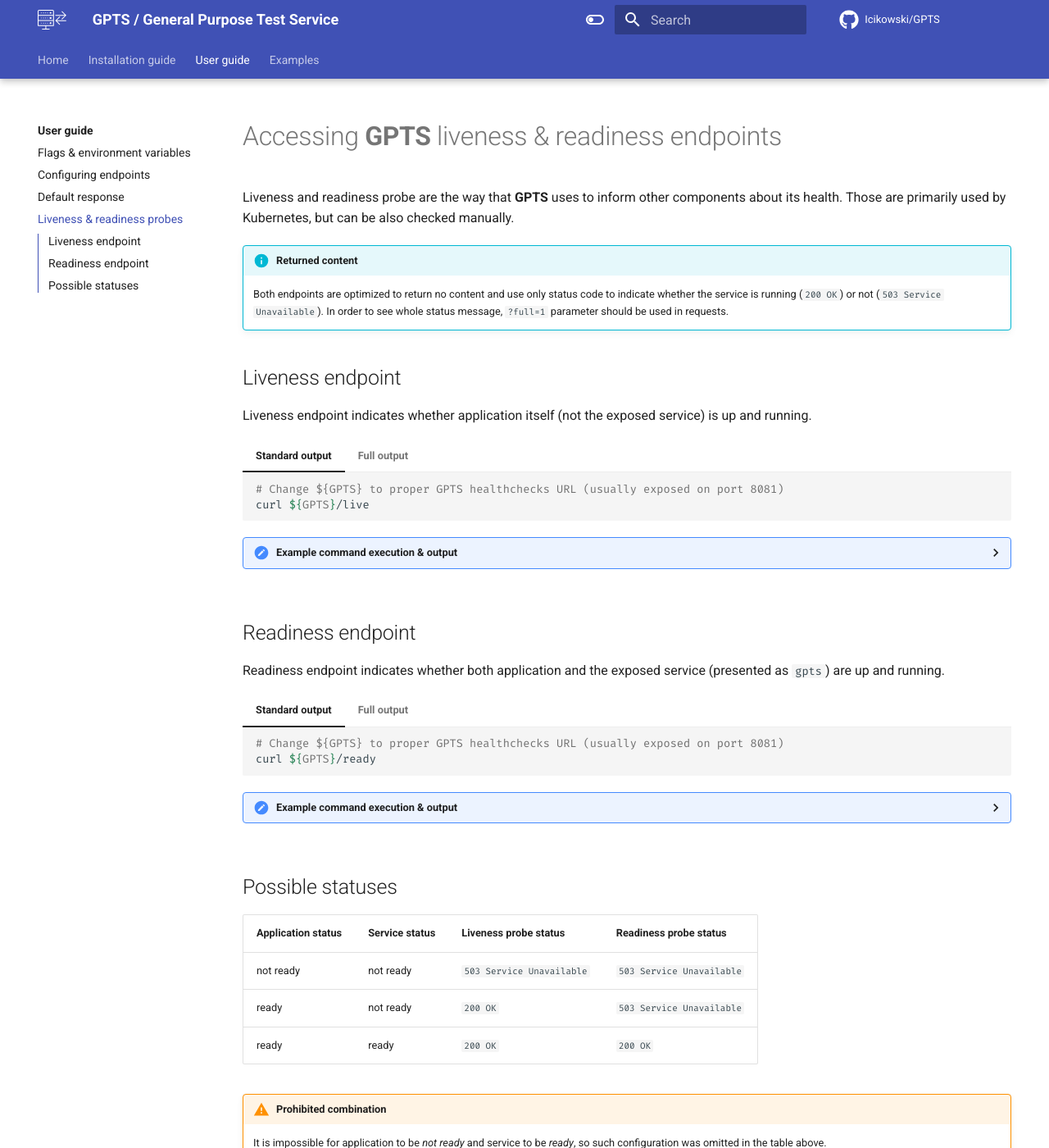
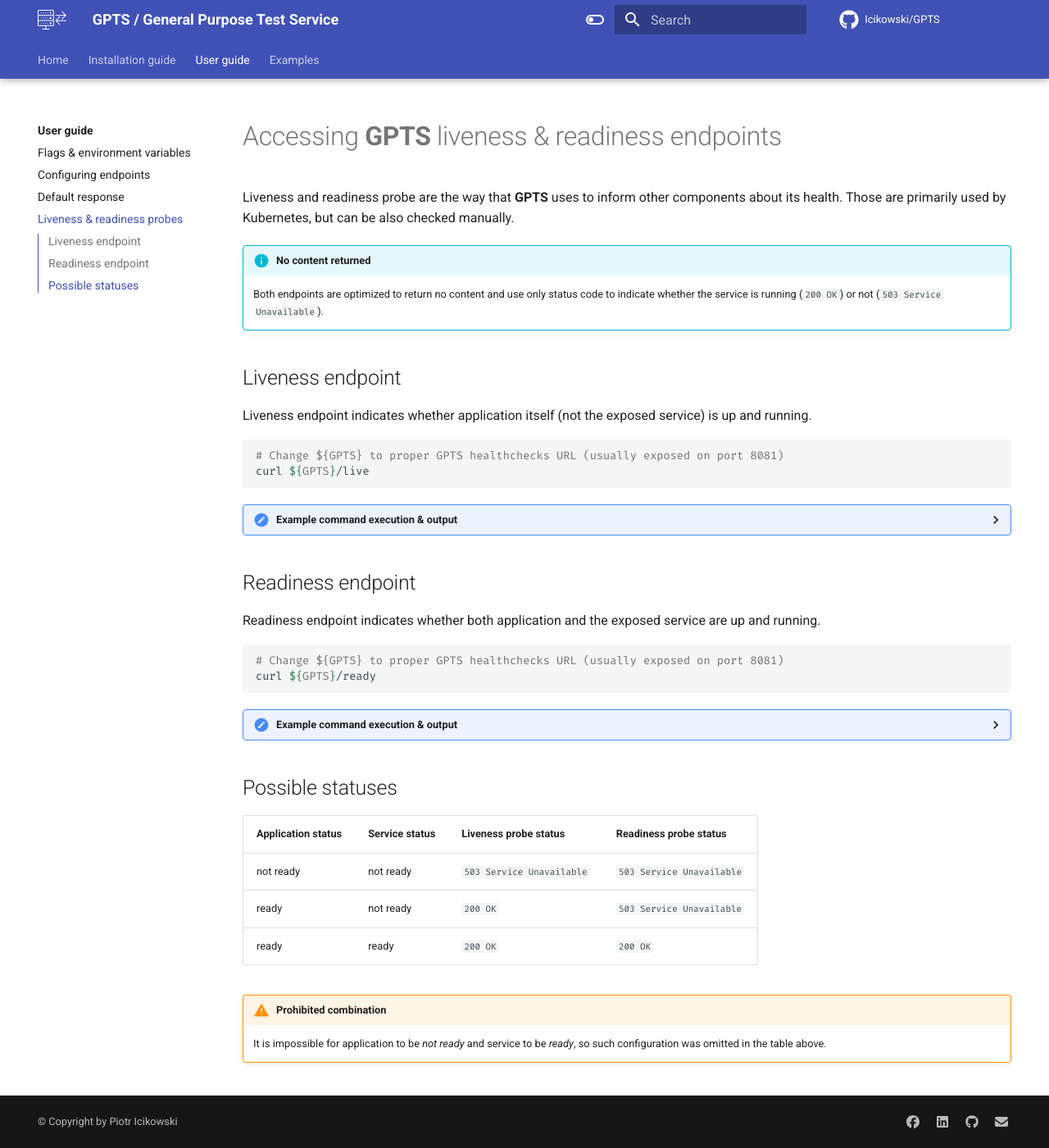
Before and after one commit to Icikowski/GPTS, an MkDocs documentation site: the page built from docs/usage/health.md, in a window 1280 px wide and 1400 px high. Shown: the whole window at 82% size. Built offline with MkDocs 1.6.1 and Material for MkDocs 9.7.7, drawn with Linux system fonts in a browser that asks for light colours; comment, search, counter and statistics services are not loaded.

````diff
--- a/docs/usage/health.md
+++ b/docs/usage/health.md
@@ -6,77 +6,45 @@ title: Liveness & readiness probes
 
 Liveness and readiness probe are the way that **GPTS** uses to inform other components about its health. Those are primarily used by Kubernetes, but can be also checked manually.
 
-!!! info "Returned content"
-    Both endpoints are optimized to return no content and use only status code to indicate whether the service is running (`200 OK`) or not (`503 Service Unavailable`). In order to see whole status message, `?full=1` parameter should be used in requests.
+!!! info "No content returned"
+    Both endpoints are optimized to return no content and use only status code to indicate whether the service is running (`200 OK`) or not (`503 Service Unavailable`).
 
 ## Liveness endpoint
 
 Liveness endpoint indicates whether application itself (not the exposed service) is up and running.
 
-=== "Standard output"
+```bash
+# Change ${GPTS} to proper GPTS healthchecks URL (usually exposed on port 8081)
+curl ${GPTS}/live
+```
+
+???- summary "Example command execution & output"
     ```bash
-    # Change ${GPTS} to proper GPTS healthchecks URL (usually exposed on port 8081)
-    curl ${GPTS}/live
+    curl http://localhost:8081/live -w "${http_code}"
     ```
-
-    ???- summary "Example command execution & output"
-        ```bash
-        curl http://localhost:8081/live -w "${http_code}"
-        ```
-        ```
-        {}
-        200
-        ```
-=== "Full output"
-    ```bash
-    # Change ${GPTS} to proper GPTS healthchecks URL (usually exposed on port 8081)
-    curl ${GPTS}/live?full=1
     ```
-
-    ???- summary "Example command execution & output"
-        ```bash
-        curl http://localhost:8081/live?full=1
-        ```
-        ```json
-        {
-            "application": "OK"
-        }
-        ```
+    {}
+    200
+    ```
 
 ## Readiness endpoint
 
-Readiness endpoint indicates whether both application and the exposed service (presented as `gpts`) are up and running.
+Readiness endpoint indicates whether both application and the exposed service are up and running.
 
-=== "Standard output"
+
+```bash
+# Change ${GPTS} to proper GPTS healthchecks URL (usually exposed on port 8081)
+curl ${GPTS}/ready
+```
+
+???- summary "Example command execution & output"
     ```bash
-    # Change ${GPTS} to proper GPTS healthchecks URL (usually exposed on port 8081)
-    curl ${GPTS}/ready
+    curl http://localhost:8081/ready -w "${http_code}"
     ```
-
-    ???- summary "Example command execution & output"
-        ```bash
-        curl http://localhost:8081/ready -w "${http_code}"
-        ```
-        ```
-        {}
-        200
-        ```
-=== "Full output"
-    ```bash
-    # Change ${GPTS} to proper GPTS healthchecks URL (usually exposed on port 8081)
-    curl ${GPTS}/live?full=1
     ```
-
-    ???- summary "Example command execution & output"
-        ```bash
-        curl http://localhost:8081/live?full=1
-        ```
-        ```json
-        {
-            "application": "OK",
-            "gpts": "OK"
-        }
-        ```
+    {}
+    200
+    ```
 
 ## Possible statuses
 
````
Also changed, not shown: docs/changelog.md (+6 -0 lines).
